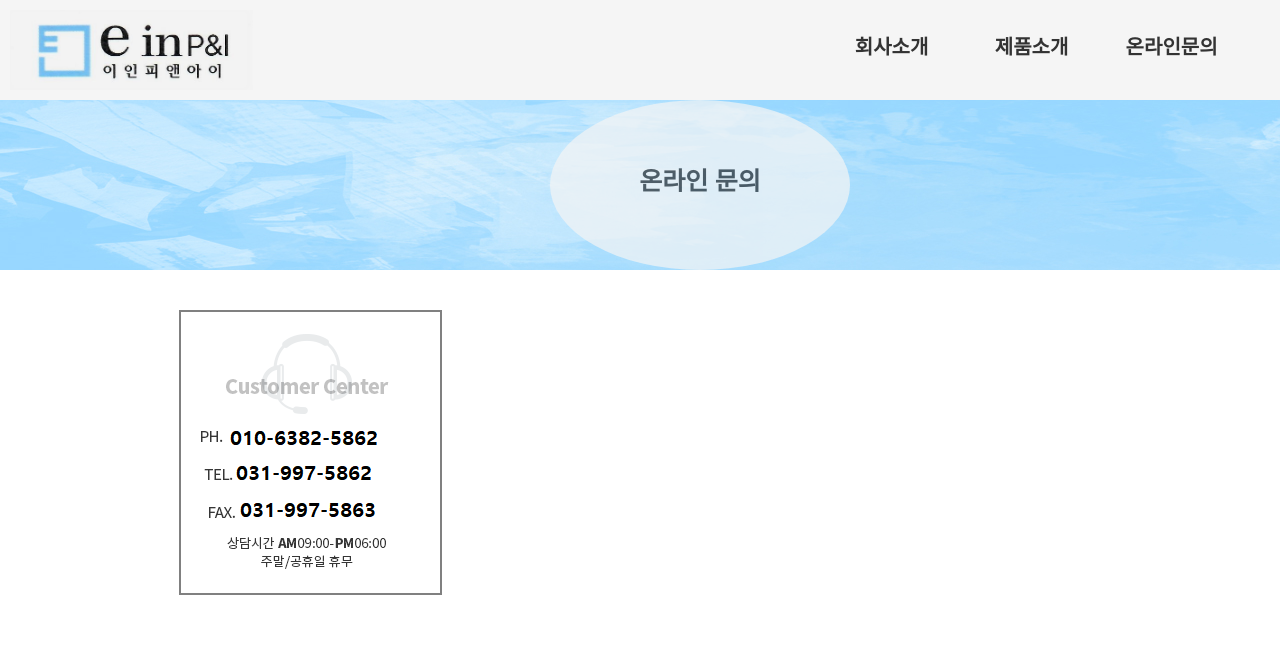
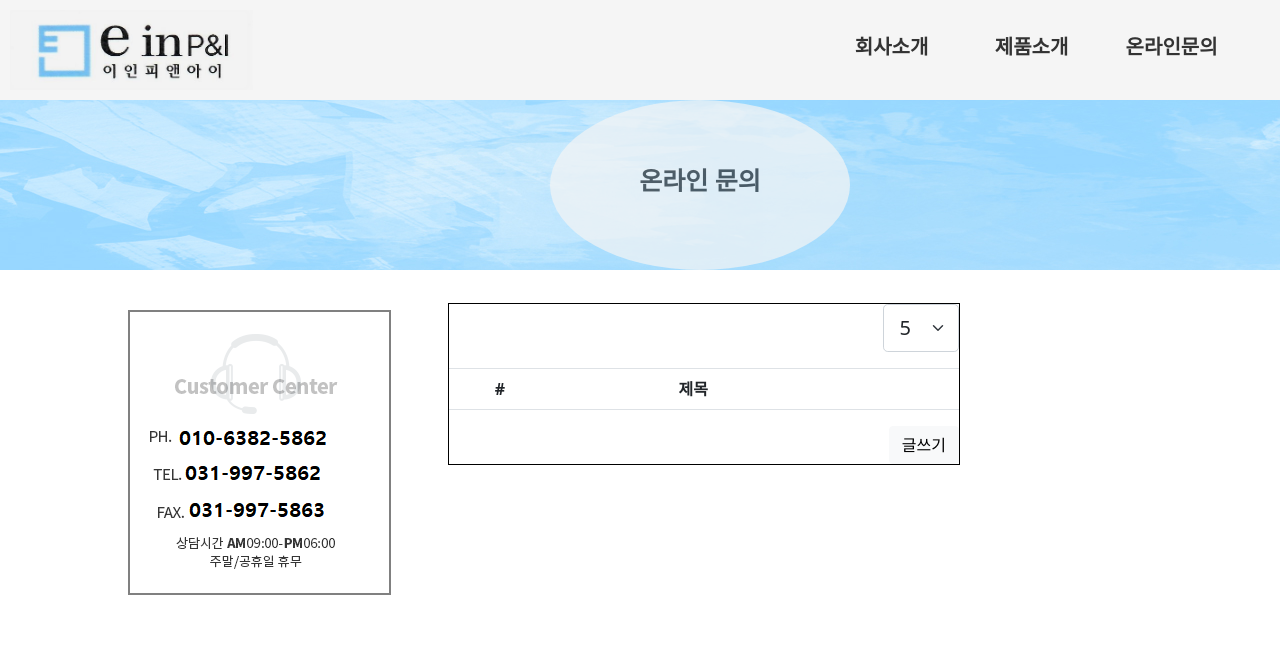
Before and after one commit to parkkingcar/htdocs, a PHP site: page /question.php in a window 1280 px wide. Shown: the top 669 px of the page. Run offline with PHP 8.4, Linux system fonts and the light colour scheme; lists and menus that the app fills with data are empty.

Commit message:
menu.css Menu.html

```diff
--- a/Menu.php
+++ b/Menu.php
@@ -39,7 +39,7 @@
 </div>
 
 <div id="item2">
-    <ul>
+    <ul style="margin-bottom:0;">
         <li id="intro">회사소개
             <ul id="intro-drop">
                 <li><a href="#">대표인사말</a></li>
@@ -71,7 +71,6 @@
     public function printSide($arr){
         ?>
             <div class="sideMenu">
-                <div class="menuContent">
                     <ul id="sideBar">
                         <?php
                         foreach($arr as $value){ ?>
@@ -79,9 +78,8 @@
                         <?php } ?>
                     </ul>
                     <div class="sideImg">
-                        <img src="./img/tel.png" style="border:solid 2px gray;">
+                        <img src="./img/tel.png" style="border:solid 2px gray;" id="tel">
                     </div>
-                </div>
             </div>
 
 <?php    }
--- a/css/footer.css
+++ b/css/footer.css
@@ -1,6 +1,10 @@
 * {
     margin: 0;
     padding: 0;
+}
+
+footer{
+    bottom: 0;
 }
 
 #footer-first{
--- a/css/homepage.css
+++ b/css/homepage.css
@@ -146,7 +146,7 @@
     }
 
     .carousel-item > div > h1{
-        padding-top: 110px;
+        padding-top: 95px;
         padding-left: 40%;
         font-size: 150%;
     }
@@ -155,4 +155,6 @@
         padding-top: 80px;
         padding-left: 1%;
     }
+
+    #third-intro{display: none;}
 }
--- a/css/menu.css
+++ b/css/menu.css
@@ -113,8 +113,13 @@ menu박스 가운데정렬, 글자가운데 정렬 */
 
 .sideMenu{
     width: 30%;
-    float: left;
 
+}
+
+.menuContent{
+    height: 400px;
+    width: 55%;
+    float: right;
 }
 
 
@@ -123,6 +128,7 @@ menu박스 가운데정렬, 글자가운데 정렬 */
     height: 170px;
     background-image: url("banner_2.jpg");
     background-repeat: no-repeat;
+    top: 0;
 }
 .circle{
     width: 300px;
@@ -148,17 +154,15 @@ menu박스 가운데정렬, 글자가운데 정렬 */
     height: 400px;
     float: left;
     position: fixed;
-    z-index: 1;
+    z-index: 3;
+    margin-left: 10%;
 }
 
-.menuContent{
-    height: 400px;
-    width: 55%;
-    float: right;
-}
 
 #sideBar{
     margin-top: 30px;
+    padding-left: 0;
+    width: 263px;
 }
 
 .sideBarContent{
@@ -180,10 +184,11 @@ menu박스 가운데정렬, 글자가운데 정렬 */
     margin-top: 10px;
 }
 
-@media screen and (max-width:700px){
+@media screen and (max-width:750px){
     #small-menu{display: block; float: right;}
     .icon{display: block;}
     #item{display: none;}
     #item2{display: none;}
     .sideMenu{display: none;}
+    .circle{margin-left: -150px;}
 }
--- /dev/null
+++ b/css/question.css
@@ -0,0 +1,60 @@
+.right{
+    float: right;
+    width: 40%;
+    border: 1px solid black;
+    margin-right: 25%;
+    margin-top: 33px;
+    z-index: 2;
+}
+
+.write{
+    float: right;
+}
+
+.table{
+    border-top: 1px solid black;
+}
+
+#numCnt{
+    width: 20%;
+    text-align: center;
+}
+
+#contentCnt{
+    padding-left: 25%;
+}
+
+#selectCnt{
+    width: 15%;
+    float: right;
+}
+
+#writeBtn{
+    float: right;
+    width: 10%;
+}
+
+.mar{
+    margin-top: 10px;
+}
+
+.foot{
+    padding-top: 800px;
+    width: 100%;
+    height: 50px;
+}
+
+@media screen and (max-width:1200px){
+    .right{
+        margin-right: 0;
+    }
+}
+
+@media screen and (max-width:750px){
+    .right{
+        margin-left: 3%;
+        margin-right: 3%;
+        float: left;
+        width: 94%;
+    }
+}
--- a/index.php
+++ b/index.php
@@ -55,7 +55,7 @@ $menu->printMenu();
 <div class="question">
     <div id="question-first"><h2>주문 문의</h2></div>
     <div id="question-second"><p>궁금하신점이 있으시면 문의주세요! 친절하게 상담해드리겠습니다.</p></div>
-    <div id="question-third"><p>전화: 010-3299-5862</p><a href="#">온라인 문의 ↗</a></div>
+    <div id="question-third"><p>전화: 010-3299-5862</p><a href="question.php">온라인 문의 ↗</a></div>
 
 </div>
 
--- a/js/menu.js
+++ b/js/menu.js
@@ -7,6 +7,7 @@ function menuEvt(){
     product.onclick = productItem;
     window.onresize = bigger;
 }
+
 
 function bigger(){
     if(window.innerWidth > 700){
--- /dev/null
+++ b/js/question.js
@@ -0,0 +1,10 @@
+function questionEvt(){
+    let write = document.getElementById("writer");
+    write.onclick = writer;
+}
+
+function writer(){
+    window.location.href = "inquery.php";
+}
+
+window.onload = questionEvt;
--- a/question.php
+++ b/question.php
@@ -3,6 +3,7 @@
 <head>
     <meta charset="UTF-8">
     <meta name="viewport" content="width=device-width, initial-scale=1">
+    <link rel="stylesheet" href="./css/question.css">
     <link href="https://cdn.jsdelivr.net/npm/bootstrap@5.1.3/dist/css/bootstrap.min.css" rel="stylesheet" integrity="sha384-1BmE4kWBq78iYhFldvKuhfTAU6auU8tT94WrHftjDbrCEXSU1oBoqyl2QvZ6jIW3" crossorigin="anonymous">
     <script src="https://cdn.jsdelivr.net/npm/bootstrap@5.1.3/dist/js/bootstrap.bundle.min.js" integrity="sha384-ka7Sk0Gln4gmtz2MlQnikT1wXgYsOg+OMhuP+IlRH9sENBO0LRn5q+8nbTov4+1p" crossorigin="anonymous"></script>
     <title>온라인 문의</title>
@@ -15,11 +16,33 @@ $menu = new Menu();
 $menu->printMenu();
 $menu->printMenuAn("온라인 문의");
 $list = array();
-$menu->printSide($list);
 ?>
 
-</body>
+<?php $menu->printSide($list); ?>
+
+<script src="./js/question.js" type="text/javascript"></script>
+<div class="right">
+    <div style="width: 100%; height: 60px;">
+        <select class="form-select form-select-lg mb-3" aria-label=".form-select-lg example" id="selectCnt">
+            <option value="1">5</option>
+            <option value="2">10</option>
+            <option value="3">15</option>
+        </select>
+    </div>
+    <table class="table">
+        <thead>
+        <tr>
+            <th scop="col" id="numCnt">#</th>
+            <th scop="col" id="contentCnt">제목</th>
+        </tr>
+        </thead>
+    </table>
+
+    <div>
+        <button type="button" class="btn btn-light write" id="writer">글쓰기</button>
+    </div>
+</div>
 
 
-
+</body>
 </html>
```
Also changed, not shown: CreateGuest.php (added, +13 -0 lines), MakeDB.php (+1 -13 lines), inquery.php (added, +53 -0 lines).
